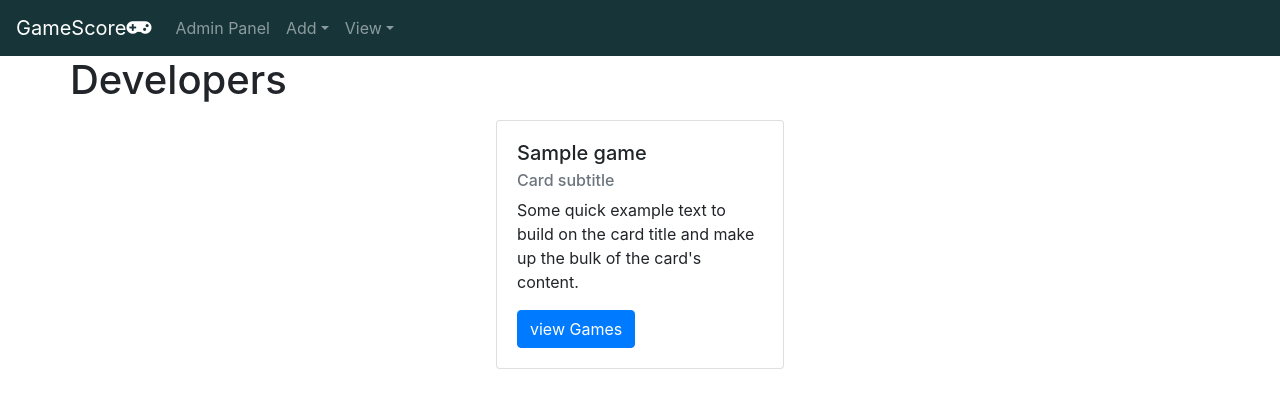
After one commit to danielclements/game_score.gg, a Flask app: page /view_developers in a window 1280 px wide. The commit adds this page. Shown: the top 408 px of the page. Run offline with Flask 2, Linux system fonts and the light colour scheme; a database or web service that is not in the repository returns one stand-in record (values such as "Sample title"); some libraries are stand-ins or nearby versions.

```diff
--- a/app.py
+++ b/app.py
@@ -266,6 +266,13 @@ def view_games():
                            games=mongo.db.games.find())
 
 
+@app.route('/view_developers')
+def view_developers():
+    return render_template('view_developers.html',
+                           developers=mongo.db.games.find())
+
+
+
 if __name__ == '__main__':
     app.run(host=os.environ.get('IP'),
             port=int(os.environ.get('PORT')),
--- a/static/css/style.css
+++ b/static/css/style.css
@@ -22,9 +22,10 @@ a { color: inherit; }
 
 .hover-salmon:hover {
   background-color: #c78074;
+  color: #ffffffbf;
 }
 
-.link-white {
+.text-whites {
   color: #ffffffbf;
   text-decoration: none;
 }
@@ -38,7 +39,3 @@ a { color: inherit; }
   text-overflow: ellipsis;
   height: 100px;
 }
-
-.orange-click:focus{
-    background-color: #eba270;
-}
--- a/templates/base.html
+++ b/templates/base.html
@@ -45,6 +45,7 @@
         <a class="nav-link dropdown-toggle " href="#" id="navbarDropdown2" role="button" data-toggle="dropdown" aria-haspopup="true" aria-expanded="false">View</a>
         <div class="dropdown-menu dr-less-green" aria-labelledby="navbarDropdown">
           <a class=" nav-link hover-salmon" href="{{url_for('view_games')}}">Games</a>
+          <a class=" nav-link hover-salmon" href="{{url_for('view_developers')}}">Developers</a>
         </div>
       </li>
 
--- a/templates/edit_category.html
+++ b/templates/edit_category.html
@@ -7,8 +7,8 @@
 		<div class="row">
 			<div class="input-field col s12">
 				<i class="material-icons prefix">gamepad</i>
-				<input  class="text-white" id="category_name" name="category_name" type="text" value="{{category.category_name}}" />
-				<label  class="text-white" for="icon_prefix">Category Name</label>
+				<input   id="category_name" name="category_name" type="text" value="{{category.category_name}}" />
+				<label  for="icon_prefix">Category Name</label>
 			</div>
 		</div>
 
--- /dev/null
+++ b/templates/view_developers.html
@@ -0,0 +1,17 @@
+{% extends 'base.html'%} {% block content %}
+<h1>Developers</h1>
+<div class="row d-flex justify-content-center">
+  {% for developer in developers %}
+
+    <div class="card m-2" style="width: 18rem;">
+    <div class="card-body">
+        <h5 class="card-title">{{developer.developer_name}}</h5>
+        <h6 class="card-subtitle mb-2 text-muted">Card subtitle</h6>
+        <p class="card-text">Some quick example text to build on the card title and make up the bulk of the card's content.</p>
+        <a href="#" class="btn btn-primary">view Games</a>
+    </div>
+    </div>
+
+  {% endfor %}
+</div>
+{% endblock %}
```
Also changed, not shown: templates/adminpanel.html (+6 -6 lines).
